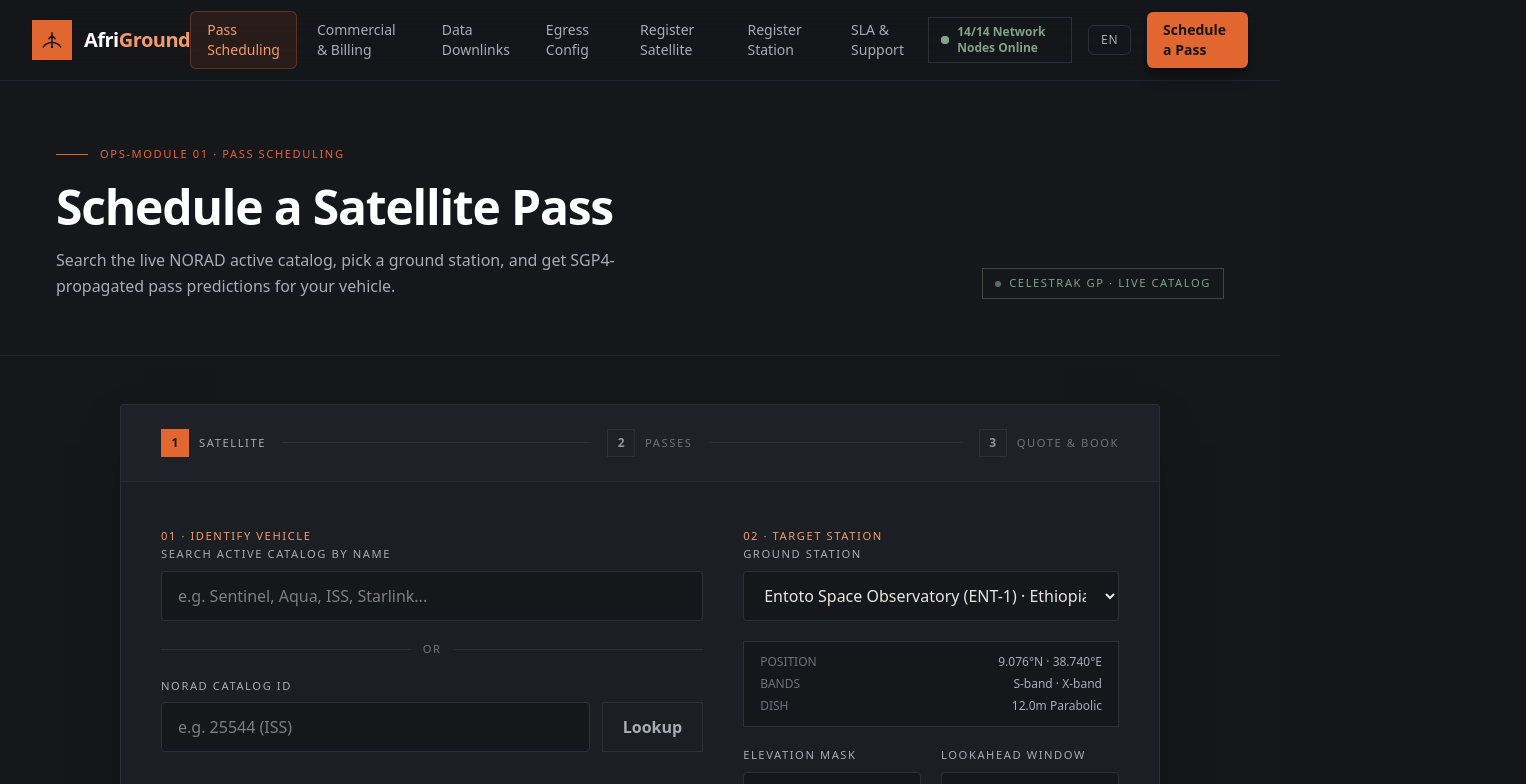
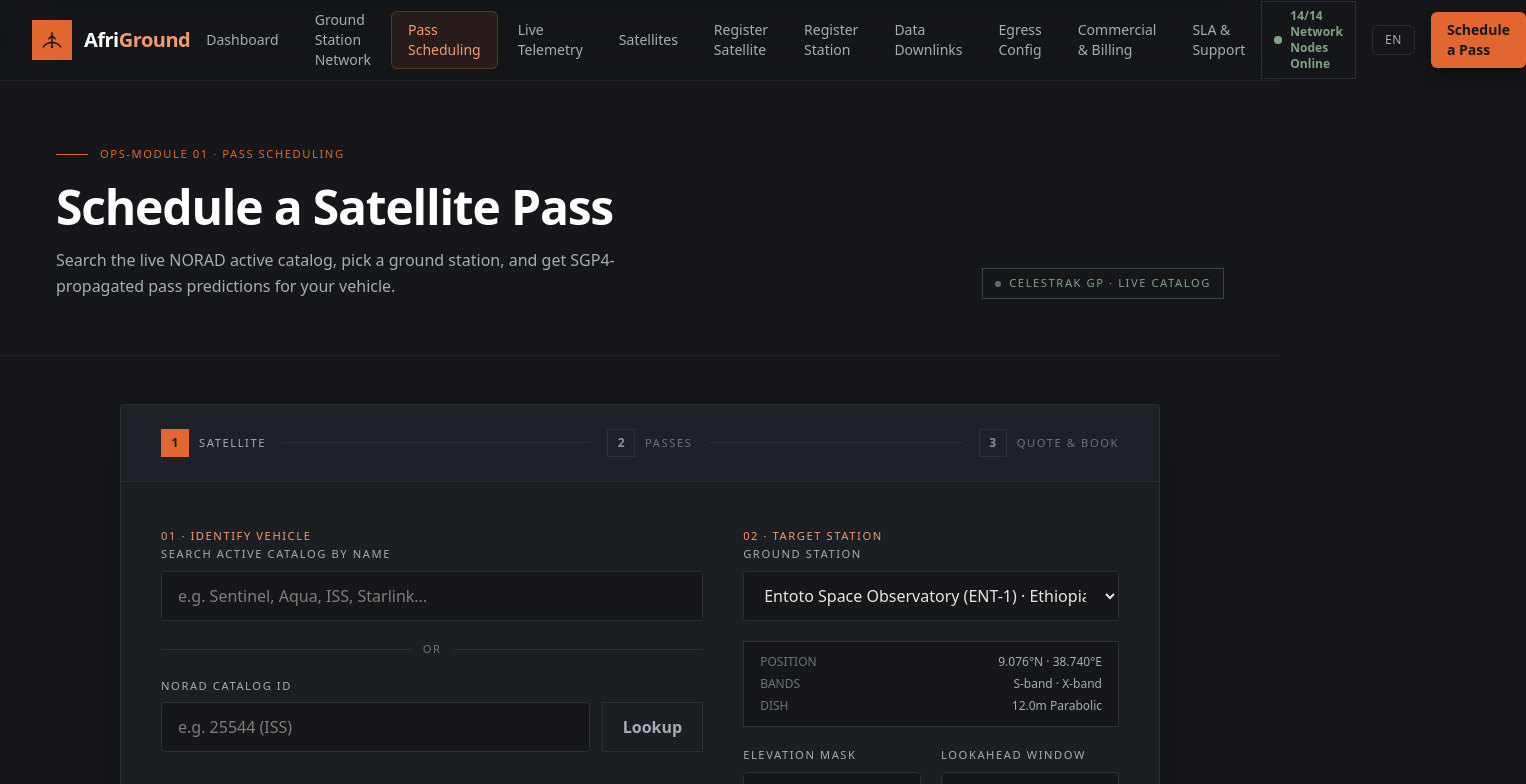
Before and after one commit to Melakumuka/afriground, a Next.js app in the folder apps/web/: page /en/booking in a window 1280 px wide. Shown: the top 784 px of the page, 1526 px wide, since content can reach past the window. Built offline with nearby package versions, Linux system fonts and the light colour scheme.

Commit message:
fix(web): add all navigation links to mobile menu

```diff
--- a/apps/web/src/components/Navbar.tsx
+++ b/apps/web/src/components/Navbar.tsx
@@ -16,13 +16,50 @@
   const isZh = currentLocale === "zh";
 
   const navLinks = [
-    { href: `/${currentLocale}/booking`, label: nav.scheduling || (isZh ? "过境调度" : "Pass Scheduling") },
-    { href: `/${currentLocale}/commercial/quotes`, label: nav.commercial || (isZh ? "商务与计费" : "Commercial & Billing") },
-    { href: `/${currentLocale}/data`, label: nav.catalog || (isZh ? "数据下传" : "Data Catalog") },
-    { href: `/${currentLocale}/data/egress`, label: nav.egress || (isZh ? "数据出口配置" : "Egress Config") },
-    { href: `/${currentLocale}/missions/new`, label: nav.missions_new || (isZh ? "卫星注册" : "Register Satellite") },
-    { href: `/${currentLocale}/station/new`, label: nav.station_new || (isZh ? "地面站注册" : "Register Station") },
-    { href: `/${currentLocale}/support`, label: nav.support || (isZh ? "SLA & 支持" : "SLA & Support") },
+    {
+      href: `/${currentLocale}`,
+      label: nav.dashboard || (isZh ? "控制台" : "Dashboard"),
+    },
+    {
+      href: `/${currentLocale}/network`,
+      label: nav.network || (isZh ? "地面站网络" : "Ground Station Network"),
+    },
+    {
+      href: `/${currentLocale}/booking`,
+      label: nav.scheduling || (isZh ? "过境调度" : "Pass Scheduling"),
+    },
+    {
+      href: `/${currentLocale}/telemetry`,
+      label: nav.telemetry || (isZh ? "实时遥测" : "Live Telemetry"),
+    },
+    {
+      href: `/${currentLocale}/satellites`,
+      label: nav.satellites || (isZh ? "卫星管理" : "Satellites"),
+    },
+    {
+      href: `/${currentLocale}/missions/new`,
+      label: nav.missions_new || (isZh ? "卫星注册" : "Register Satellite"),
+    },
+    {
+      href: `/${currentLocale}/station/new`,
+      label: nav.station_new || (isZh ? "地面站注册" : "Register Station"),
+    },
+    {
+      href: `/${currentLocale}/data`,
+      label: nav.catalog || (isZh ? "数据下传" : "Data Catalog"),
+    },
+    {
+      href: `/${currentLocale}/data/egress`,
+      label: nav.egress || (isZh ? "数据出口配置" : "Egress Config"),
+    },
+    {
+      href: `/${currentLocale}/commercial/quotes`,
+      label: nav.commercial || (isZh ? "商务与计费" : "Commercial & Billing"),
+    },
+    {
+      href: `/${currentLocale}/support`,
+      label: nav.support || (isZh ? "SLA & 支持" : "SLA & Support"),
+    },
   ];
 
   // Helper to switch locale
@@ -38,13 +75,31 @@
   return (
     <header className="sticky top-0 z-50 w-full bg-graphite/90 backdrop-blur-xl border-b border-graphite-600/60">
       <div className="max-w-7xl mx-auto px-4 sm:px-6 lg:px-8 h-20 flex items-center justify-between">
-
         {/* Brand Logo */}
-        <Link href={`/${currentLocale}`} className="flex items-center gap-3 group z-50">
+        <Link
+          href={`/${currentLocale}`}
+          className="flex items-center gap-3 group z-50"
+        >
           <div className="w-10 h-10 bg-signal flex items-center justify-center group-hover:scale-105 transition-transform">
-            <svg width="22" height="22" viewBox="0 0 24 24" fill="none" aria-hidden="true">
-              <path d="M2.5 19.5a12 12 0 0 1 19 0" stroke="#15171A" strokeWidth="1.6" strokeLinecap="round" />
-              <path d="M12 19.5V7M12 7l-3.4 3.6M12 7l3.4 3.6M12 4v3" stroke="#15171A" strokeWidth="1.6" strokeLinecap="round" />
+            <svg
+              width="22"
+              height="22"
+              viewBox="0 0 24 24"
+              fill="none"
+              aria-hidden="true"
+            >
+              <path
+                d="M2.5 19.5a12 12 0 0 1 19 0"
+                stroke="#15171A"
+                strokeWidth="1.6"
+                strokeLinecap="round"
+              />
+              <path
+                d="M12 19.5V7M12 7l-3.4 3.6M12 7l3.4 3.6M12 4v3"
+                stroke="#15171A"
+                strokeWidth="1.6"
+                strokeLinecap="round"
+              />
               <circle cx="12" cy="19.5" r="1.3" fill="#15171A" />
             </svg>
           </div>
@@ -83,7 +138,8 @@
               <span className="relative inline-flex rounded-full h-2 w-2 bg-green-soft"></span>
             </span>
             <span className="font-mono text-green-soft font-semibold">
-              {nav.nodes_online || (isZh ? "14/14 网络节点在线" : "14/14 Network Nodes Online")}
+              {nav.nodes_online ||
+                (isZh ? "14/14 网络节点在线" : "14/14 Network Nodes Online")}
             </span>
           </div>
 
@@ -110,16 +166,33 @@
           aria-label={mobileMenuOpen ? "Close menu" : "Open menu"}
         >
           {mobileMenuOpen ? (
-            <svg width="28" height="28" viewBox="0 0 24 24" fill="none" stroke="currentColor" strokeWidth="2" strokeLinecap="round" strokeLinejoin="round">
-              <path d="M18 6L6 18M6 6l12 12"/>
+            <svg
+              width="28"
+              height="28"
+              viewBox="0 0 24 24"
+              fill="none"
+              stroke="currentColor"
+              strokeWidth="2"
+              strokeLinecap="round"
+              strokeLinejoin="round"
+            >
+              <path d="M18 6L6 18M6 6l12 12" />
             </svg>
           ) : (
-            <svg width="28" height="28" viewBox="0 0 24 24" fill="none" stroke="currentColor" strokeWidth="2" strokeLinecap="round" strokeLinejoin="round">
-              <path d="M3 12h18M3 6h18M3 18h18"/>
+            <svg
+              width="28"
+              height="28"
+              viewBox="0 0 24 24"
+              fill="none"
+              stroke="currentColor"
+              strokeWidth="2"
+              strokeLinecap="round"
+              strokeLinejoin="round"
+            >
+              <path d="M3 12h18M3 6h18M3 18h18" />
             </svg>
           )}
         </button>
-
       </div>
 
       {/* Mobile Menu Overlay */}
@@ -133,8 +206,10 @@
                   key={link.href}
                   href={link.href}
                   onClick={() => setMobileMenuOpen(false)}
-                  className={`text-xl font-semibold transition-colors pb-3 border-b border-graphite-600 ${
-                    isActive ? "text-signal" : "text-steel-2 hover:text-white"
+                  className={`block text-xl font-semibold transition-colors pb-3 border-b border-graphite-600 ${
+                    isActive
+                      ? "text-signal"
+                      : "text-white hover:text-signal-soft"
                   }`}
                 >
                   {link.label}
@@ -145,10 +220,13 @@
 
           <div className="mt-8 flex flex-col gap-4">
             <button
-              onClick={() => { toggleLocale(); setMobileMenuOpen(false); }}
+              onClick={() => {
+                toggleLocale();
+                setMobileMenuOpen(false);
+              }}
               className="w-full py-3 border border-graphite-600 text-steel-2 hover:text-white hover:bg-graphite-600 font-mono tracking-wider transition-all rounded-md"
             >
-              LANGUAGE: {currentLocale.toUpperCase() === 'EN' ? 'ZH' : 'EN'}
+              LANGUAGE: {currentLocale.toUpperCase() === "EN" ? "ZH" : "EN"}
             </button>
 
             <Link
```
